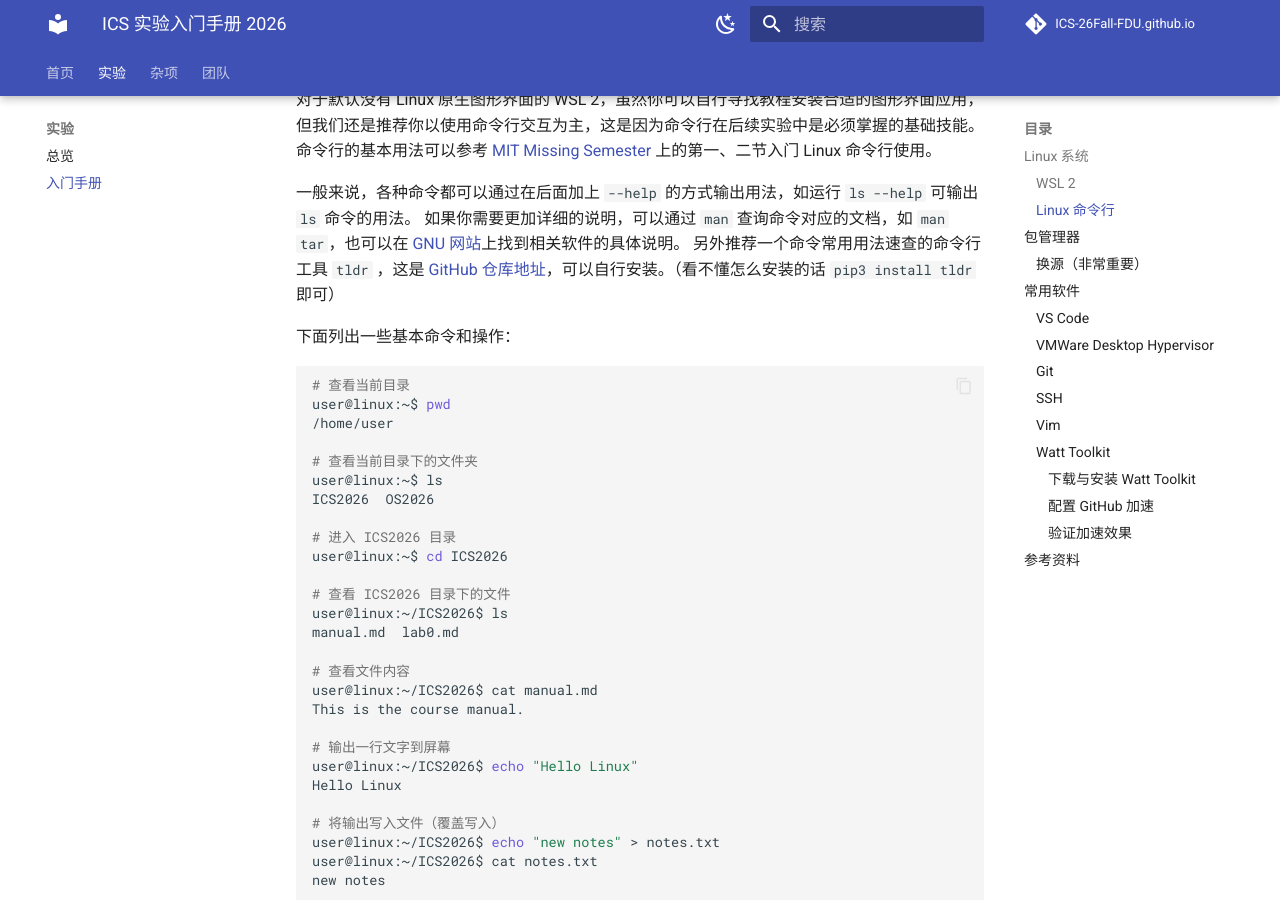
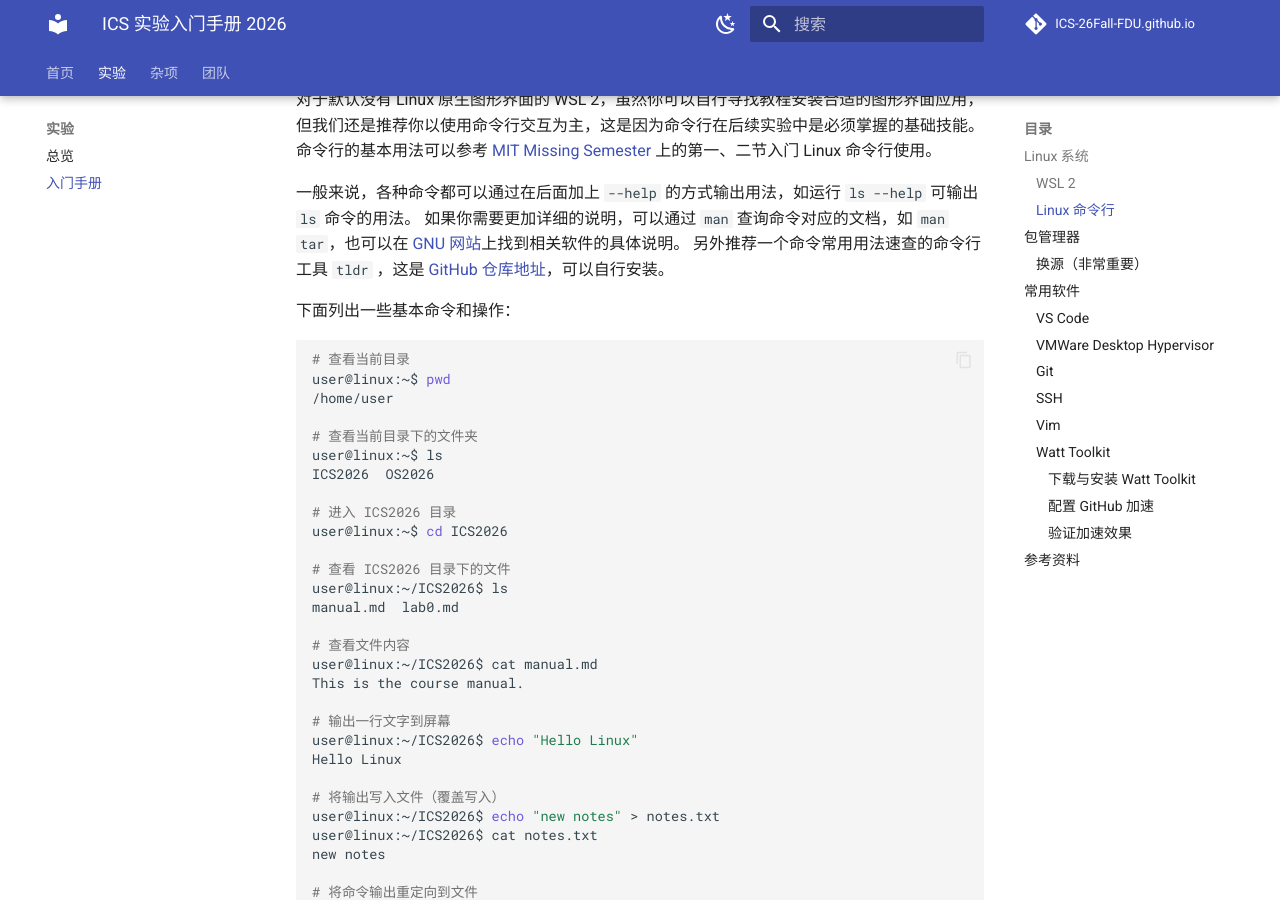
Before and after one commit to ICS-26Fall-FDU/ICS-26Fall-FDU.github.io, an MkDocs documentation site: the page built from docs/labs/manual.md, in a window 1280 px wide and 900 px high, scrolled down 910 px. Built offline with MkDocs 1.6.1 and Material for MkDocs 9.7.7, drawn with Linux system fonts in a browser that asks for light colours; comment, search, counter and statistics services are not loaded.

Commit message:
fix(manual): delete deprecated instruction

```diff
--- a/docs/labs/manual.md
+++ b/docs/labs/manual.md
@@ -30,7 +30,7 @@ WSL 2 是 Microsoft 推出的虚拟机方案，仅支持 Windows 系统，使用
 
 一般来说，各种命令都可以通过在后面加上 `--help` 的方式输出用法，如运行 `ls --help` 可输出 `ls` 命令的用法。
 如果你需要更加详细的说明，可以通过 `man` 查询命令对应的文档，如 `man tar`，也可以在 [GNU 网站](https://www.gnu.org/software/software.html)上找到相关软件的具体说明。
-另外推荐一个命令常用用法速查的命令行工具 `tldr` ，这是 [GitHub 仓库地址](https://github.com/tldr-pages/tldr)，可以自行安装。（看不懂怎么安装的话 `pip3 install tldr` 即可）
+另外推荐一个命令常用用法速查的命令行工具 `tldr` ，这是 [GitHub 仓库地址](https://github.com/tldr-pages/tldr)，可以自行安装。
 
 下面列出一些基本命令和操作：
 
```
